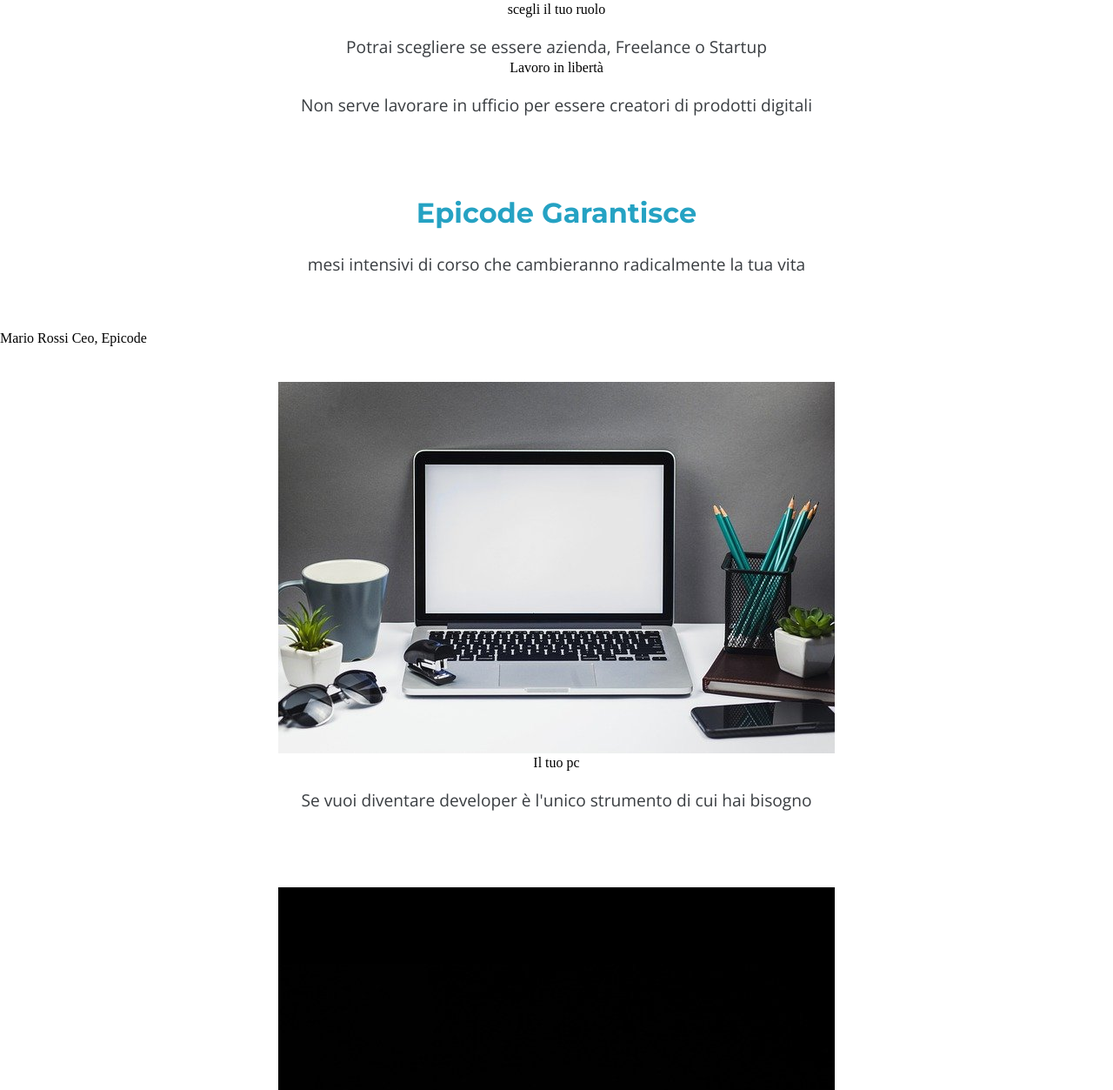
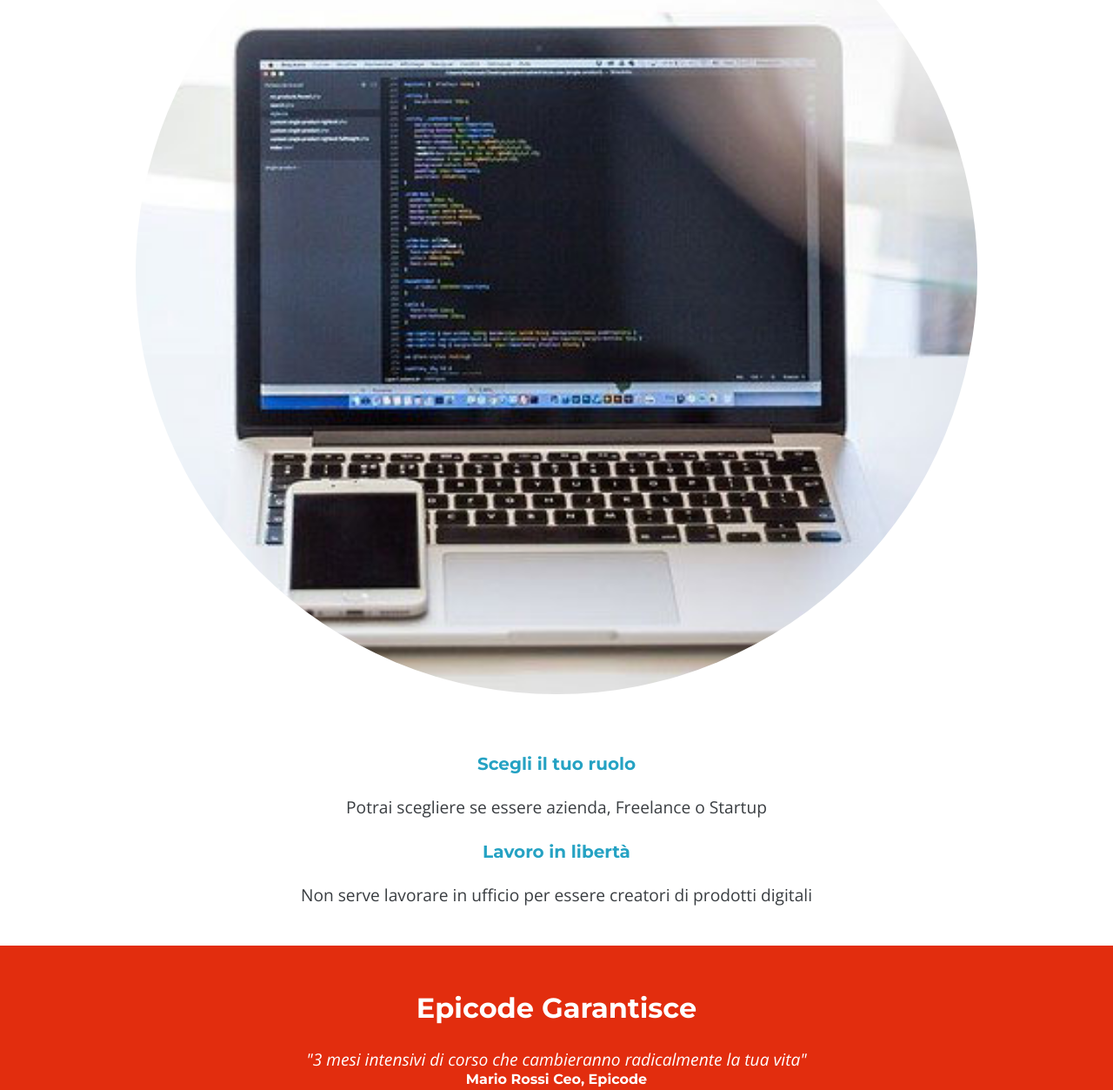
Before and after one commit to Giupeps/Project-Week-1, a plain HTML site: page index.html in a window 1280 px wide. Shown: the part 973-2226 px from the top of the page at 87% size. Drawn offline with nearby package versions, Linux system fonts and the light colour scheme.

Commit message:
modifiche fino ad aside

```diff
--- a/css/style.css
+++ b/css/style.css
@@ -1,8 +1,8 @@
 /* GENERAL */
-
 * {
   box-sizing: border-box;
 }
+
 /* BODY */
 
 p {
@@ -20,23 +20,9 @@ div {
   padding: 42px;
 }
 
-/* HEADER */
-
-#header_logo {
-  box-sizing: border-box;
-  background-color: black;
-  margin: 0%;
-  width: 100%;
-  padding: 20px;
-}
-
-#header_logo img {
-  width: 18vh;
-  padding: 13px;
-}
-
 h1,
-h2 {
+h2,
+h3 {
   font-family: montserrat, sans-serif;
   font-weight: bold;
   line-height: 1.5;
@@ -48,9 +34,31 @@ h1 {
   line-height: 1em;
 }
 
+h3 {
+  font-size: 20px;
+  margin-top: 1em;
+}
+
+/* HEADER */
+
+#header_logo {
+  box-sizing: border-box;
+  background-color: black;
+  margin: 0%;
+  width: 100%;
+  padding: 6%;
+}
+
+#header_logo img {
+  width: 18vh;
+  padding: 13px;
+}
+
 #background_img {
   background-image: url(../images/banner.jpg);
   background-size: cover;
+  margin: 0;
+  width: 100%;
 }
 
 button {
@@ -63,3 +71,58 @@ button {
   font-family: "Montserrat";
   text-transform: uppercase;
 }
+
+/* MAIN */
+
+#notebook img {
+  border-radius: 50%;
+  width: 100%;
+  height: 100%;
+  overflow: hidden;
+  padding: 0;
+  margin-top: 2em;
+}
+
+#cite_card {
+  background-color: #e22d0e;
+  margin: 0;
+  background-size: cover;
+  width: 100%;
+  padding: 3em;
+}
+
+#cite_card h2,
+figcaption {
+  color: white;
+}
+
+#cite_card p {
+  color: white;
+  font-style: italic;
+}
+
+#cite_card figcaption {
+  color: white;
+  font-family: montserrat, sans-serif;
+  font-weight: 400;
+}
+
+/* ASIDE */
+
+.card {
+  overflow: hidden;
+  border: 1px solid black;
+  padding: 0;
+  border-color: #dee1e3;
+  width: 85%;
+  border-radius: 5%;
+}
+
+.card img {
+  width: 100%;
+}
+
+.card p {
+  padding: 8%;
+  margin: 0;
+}
--- a/index.html
+++ b/index.html
@@ -32,22 +32,25 @@
             <h3>Lavora dove vuoi</h3>
             <p>Lavora da casa, in riva al mare o in montagna</p>
 
-            <img src=".\images\notebook.jpg" alt="">
+            <div  id="notebook"><img src=".\images\notebook.jpg" alt=""></div>
 
-            <h3>scegli il tuo ruolo</h3>
+
+            <h3>Scegli il tuo ruolo</h3>
             <p>Potrai scegliere se essere azienda, Freelance o Startup</p>
             <h3>Lavoro in libertà</h3>
             <p>Non serve lavorare in ufficio per essere creatori di prodotti digitali</p>
         </div>
-        <div>
+        <div id="cite_card">
            <h2>Epicode Garantisce</h2>
-           <blockquote><p> mesi intensivi di corso che cambieranno radicalmente la tua vita</blockquote></div></p>
-        <figcaption>Mario Rossi <cite>Ceo, Epicode</cite></figcaption></blockquote>
+           <blockquote><p> "3 mesi intensivi di corso che cambieranno radicalmente la tua vita"</p></blockquote><figcaption>Mario Rossi <cite>Ceo, Epicode</cite></figcaption> </div></p>
+
         </div>
         <aside>
-            <div><img src="./images/foto1.jpg" alt="Work_desk"><h3>Il tuo pc</h3><p>Se vuoi diventare developer è l'unico strumento di cui hai bisogno</p></div>
-            <div><img src="./images/foto2.jpg" alt="Notebook"><h3>Impara ora</h3><p>Impara da chi diventerai tra qualche anno, e diventa una rockstar come loro</p>
-            <div><img src="./images/foto3.jpg" alt="work_now"><h3>Lavora subito</h3><p>Sappiamo cosa vogliono le aziende, perchè lavoriamo con loro</p></div>
+            <div class="card" ><img src="./images/foto1.jpg" alt="Work_desk"><h3>Il tuo pc</h3><p>Se vuoi diventare developer è l'unico strumento di cui hai bisogno</p></div>
+            <div class="card"><img
+                 src="./images/foto2.jpg" alt="note_light"><h3>Impara ora</h3><p>Impara da chi diventerai tra qualche anno, e diventa una rockstar come loro</p></div>
+            <div class="card"><img
+                 src="./images/foto3.jpg" alt="work_now"><h3>Lavora subito</h3><p>Sappiamo cosa vogliono le aziende, perchè lavoriamo con loro</p></div>
         </aside>
     </main>
 
```
